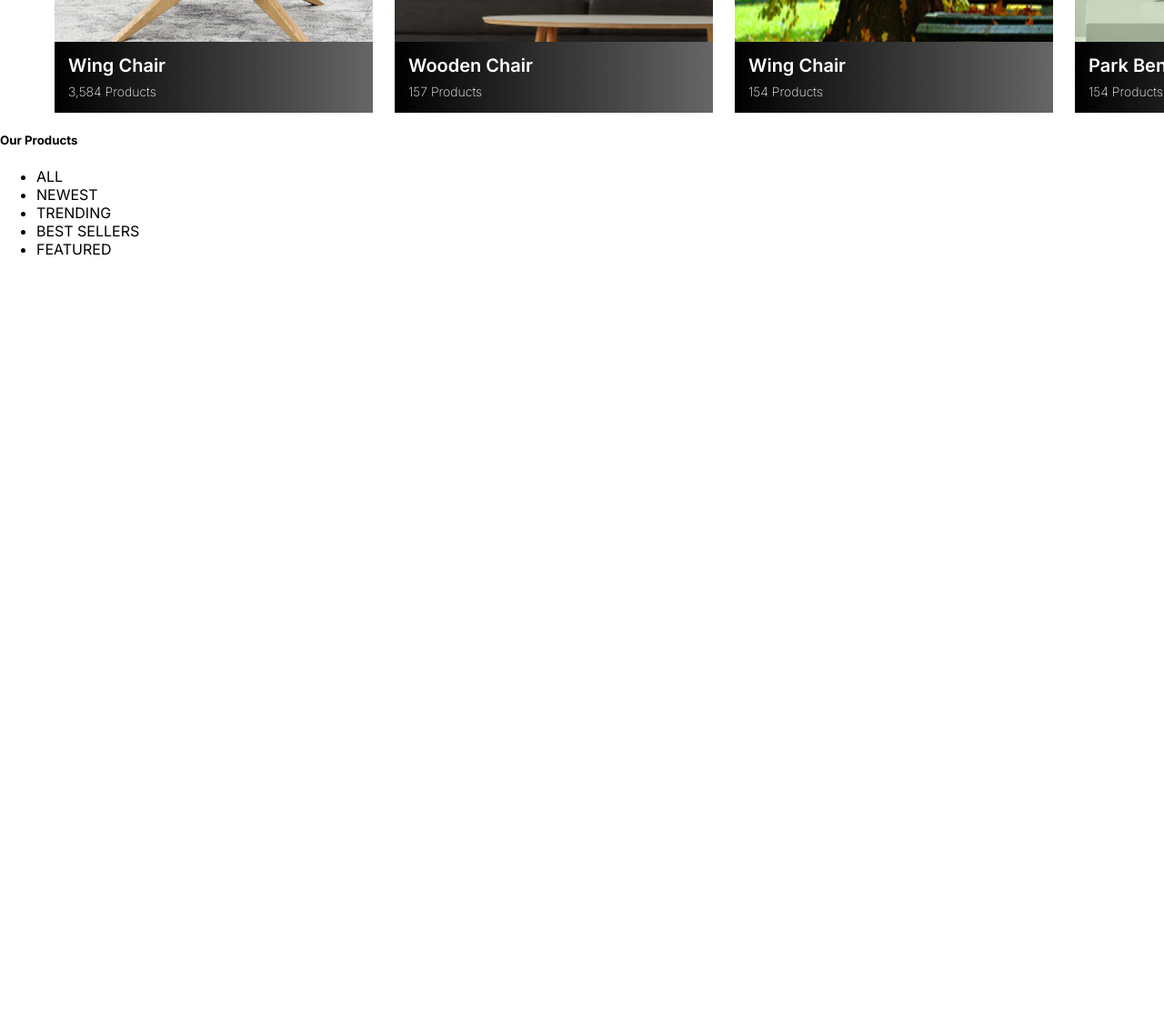
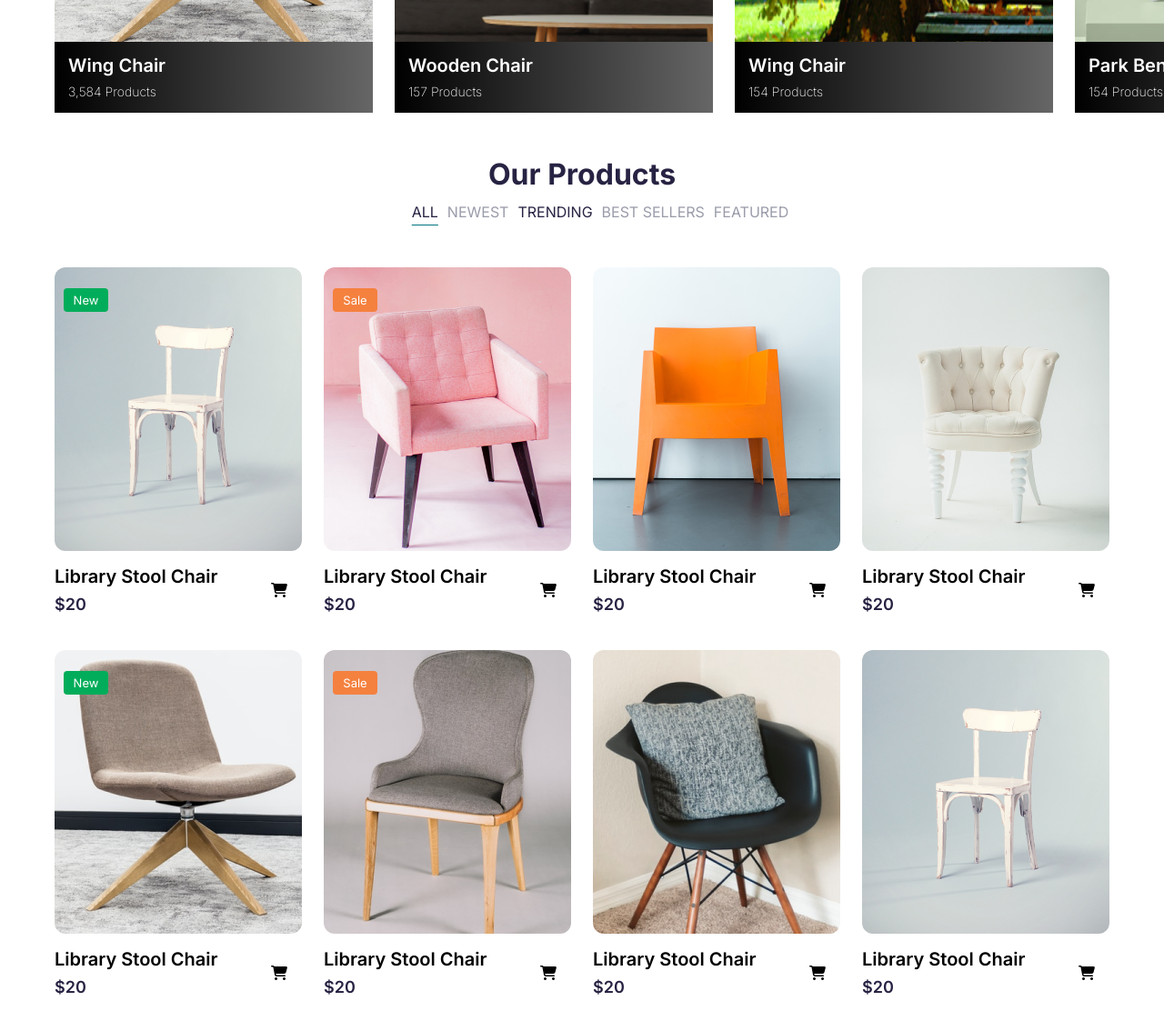
Before and after one commit to Juanita9999/project, a plain HTML site: page index.html in a window 1280 px wide. Shown: the part 1899-3011 px from the top of the page at 91% size. Before the commit the page ends 2199 px from the top, so only its background shows below. Drawn offline with Linux system fonts and the light colour scheme.

Commit message:
Fix: fixed Js error with products

```diff
--- a/index.html
+++ b/index.html
@@ -128,9 +128,10 @@
 
   <section class="our-products">
     <div>
+      <div class="ourproduct-top">
       <h5>Our Products</h5>
-      <nav clas="tab">
-       <ul>
+      <nav>
+       <ul  class="tab-links">
         <li>ALL</li>
         <li>NEWEST</li>
         <li>TRENDING</li>
@@ -138,6 +139,7 @@
         <li>FEATURED</li>
        </ul>
       </nav>
+    </div>
       <div class="product-items">
         <div class="product" id="item1"></div>
         <div class="product" id="item2"></div>
@@ -155,7 +157,6 @@
 
 <script src="hero.js"></script>
 <script src="product.js"></script>
-<script src="hero2.js"></script>
 <script src="topcategories.js"></script>
 <script src="ourproducts.js"></script>
 </body>
--- a/ourproducts.js
+++ b/ourproducts.js
@@ -36,23 +36,75 @@ inCart: true,
   inCart: false,
 
  },
+ {
+  productname: "Library stool chair",
+  price: "$20",
+  image:  "images/productchair5.png",
+  sale: false,
+  new: true,
+  inCart: true,
+
+  },
+
+  {
+    productname: "Library stool chair",
+    price: "$20",
+    image:  "images/productchair6.png",
+    sale: true,
+    new: false,
+    inCart: false,
+
+  },
+  {
+    productname: "Library stool chair",
+    price: "$20",
+    image:  "images/productchair7.png",
+    sale: false,
+    new: false,
+    inCart: false,
+
+  },
+  {
+    productname: "Library stool chair",
+    price: "$20",
+    image:  "images/productchair8.png",
+    sale: false,
+    new: false,
+    inCart: false,
+
+   },
 ];
 
 function ourProductsGrid() {
   ourProducts.forEach((item,i)=>{
     const productsItem = document.getElementById(`item${ i + 1}`);
+    let newProduct = " "
+    if (item.new === true){
+      newProduct = "new-product"
+    }
+    else if (item.new === false){
+      newProduct = "hidden"
+    }
+    let saleProduct = " "
+     if (item.sale === true){
+      saleProduct = "sale-product"
+     }
+     else if (item.sale === false){
+      saleProduct = "hidden"
+     }
     productsItem.innerHTML= `<div>
-    // <div class="product-chair" > <img src="${item.image}">
-    //   <div class="bottom">
-    //     <div>
-    //       <h4 class="product-name">${item.productname}</h4>
-    //       <p class="product-price">${item.price}</p>
-    //     </div>
-    //     <div><i class="${cartClass} fa-solid fa-cart-shopping"></i></div>
-    //   </div>
-    //   <p></p>
-    // </div>
-    123
+    <div class="product-chair" > <img src="${item.image}">
+    <p class="${newProduct}"> New </p>
+    <p class="${saleProduct}"> Sale </p>
+      <div class="bottom">
+        <div>
+          <h4 class="product-name">${item.productname}</h4>
+          <p class="product-price">${item.price}</p>
+        </div>
+        <div><i class="fa-solid fa-cart-shopping "></i></div>
+      </div>
+      <p></p>
+    </div>
     </div>
     `
   })
--- a/product.js
+++ b/product.js
@@ -43,6 +43,7 @@ function productGrid() {
 
     let productTitle = "product-title"
     let cartClass = "cart-class"
+
     if (product.inCart === true  ){
       cartClass = "cart-full";
       productTitle = "product-full"
@@ -51,11 +52,22 @@ function productGrid() {
       cartClass = "cart-empty" ;
       productTitle = "product-empty"
     }
+     let newProduct = " "
+     if (product.new === true){
+      newProduct ="new-product"
+     }
+     let saleProduct = " "
+     if (product.sale === true){
+      saleProduct = "sale-product"
+     }
+
     productItem.innerHTML= `<div>
     <div class="product-chair" > <img src="${product.image}">
+    <p class="${newProduct} hidden"> New </p>
+    <p class="${saleProduct} hidden" > Sale   </p>
       <div class="bottom">
         <div>
-          <h4 class="product-name">${product.productname}</h4>
+          <h4 class="product-name ${productTitle}" >${product.productname}</h4>
           <p class="product-price">${product.price}</p>
         </div>
         <div><i class="${cartClass} fa-solid fa-cart-shopping"></i></div>
--- a/style.css
+++ b/style.css
@@ -339,16 +339,51 @@ display: flex;
   gap: 16px;
   width: 100%;
 
+
 }
-
+.product-chair{
+  position: relative;
+}
 .product-chair img{
   height: 312px;
   width: 100%;
   overflow: hidden;
   object-fit: cover;
   border-radius: 12px;
+
 }
 
+.hidden{
+  display: none;
+}
+.new-product{
+  background-color: #01AD5A;
+  color: white;
+  border-radius: 4px;
+  position: absolute;
+  top: 10px;
+  left: 10px;
+  width: 49px;
+  height: 26px;
+  display: flex;
+  align-items: center;
+  justify-content: center;
+  font-size: 13px;
+}
+.sale-product{
+  background-color: #F5813F;
+  color: white;
+  border-radius: 4px;
+  position: absolute;
+  top: 10px;
+  left: 10px;
+  width: 49px;
+  height: 26px;
+  display: flex;
+  align-items: center;
+  justify-content: center;
+  font-size: 13px
+}
 .bottom {
   height: 51px;
   width: 256px;
@@ -381,6 +416,10 @@ display: flex;
   align-items: center;
   color: white;
 }
+.product-full{
+  color: #007580;
+}
+
 
 .cart-empty{
   background-color: #F0F2F3;
@@ -438,7 +477,7 @@ font-size: 24px;
 
 .category-section{
   display: grid;
-  grid-template-columns: repeat(6,350px) ;
+  grid-template-columns: repeat(5,350px) ;
   overflow-x: scroll;
   -ms-overflow-style: none;  /* IE and Edge */
   scrollbar-width: none;
@@ -484,3 +523,67 @@ overflow: hidden;
   font-weight: 200;
   margin: 0;
 }
+
+.ourproduct-top{
+  display: flex;
+  flex-direction: column;
+justify-content: center;
+align-items: center;
+margin: 0;
+padding-bottom: 35px;
+padding-top: 50px;
+
+}
+
+.ourproduct-top h5{
+  color: #272343;
+  line-height: 110%;
+  font-size: 32px;
+  margin: 0;
+
+}
+.tab-links{
+  display: flex;
+  gap: 10px;
+  justify-content: center;
+
+
+}
+.tab-links li{
+  list-style: none;
+  color: #9A9CAA;
+  font-size: 16px;
+  line-height: 110%;
+  letter-spacing: 105%;
+}
+.tab-links li:first-child{
+  color: #272343;
+  text-decoration: underline;
+  text-decoration-color: #007580;
+  text-underline-offset: 8px;
+
+}
+.tab-links li:nth-child(3) {
+  color: #272343;
+}
+
+
+.our-products{
+  padding: 0 60px;
+
+}
+
+.product-items{
+  display: grid;
+  grid-template-columns: repeat(4,minmax(0,1fr));
+  margin: 0;
+  gap: 24px;
+
+}
+.product-chair img{
+  height: 312px;
+  width: 100%;
+  overflow: hidden;
+  object-fit: cover;
+  border-radius: 12px;
+}
```
